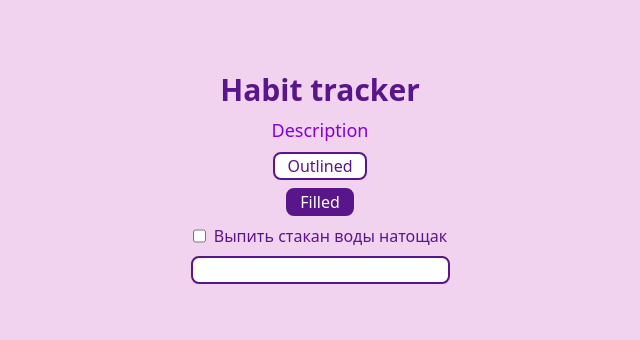
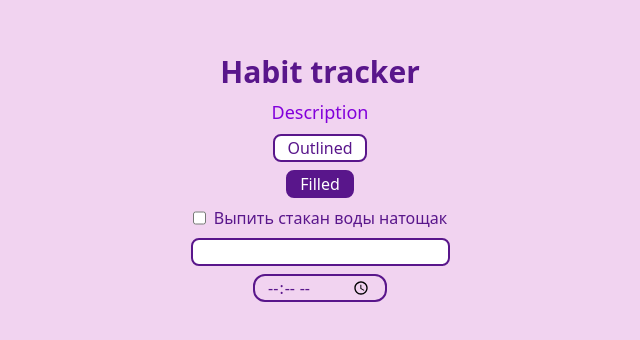
Before and after one commit to AngelinaStalnaya/habit-tracker, a React (Vite) app: page / in a window 1280 px wide. Shown: the part 222-562 px from the top of the page, without its empty margins (320-960 px from the left). Built offline with nearby package versions, Linux system fonts and the light colour scheme.

Commit message:
input time component added

```diff
--- a/src/App.tsx
+++ b/src/App.tsx
@@ -2,7 +2,8 @@ import './App.css';
 import ButtonFilled from './components/ui/buttons/ButtonFilled';
 import ButtonOutlined from './components/ui/buttons/ButtonOutlined';
 import Checkbox from './components/ui/checkbox/Checkbox';
-import InputComp from './components/ui/input/InputComp';
+import InputText from './components/ui/inputs/InputText';
+import InputTime from './components/ui/inputs/InputTime';
 import Header from './components/ui/text/Header';
 import Paragraph from './components/ui/text/Paragraph';
 
@@ -15,7 +16,8 @@ function App() {
       <ButtonOutlined type='button' handleBtnClick={() => console.log('clicked outlined')}>Outlined</ButtonOutlined>
       <ButtonFilled type='button' handleBtnClick={() => console.log('clicked filled')}>Filled</ButtonFilled>
       <Checkbox label='Выпить стакан воды натощак' id='7' name='try' value='water' />
-      <InputComp name='1 input' />
+      <InputText name='1 input' />
+      <InputTime required/>
 
     </div>
   )
--- a/src/components/ui/input/inputTypes.ts
+++ /dev/null
@@ -1,3 +0,0 @@
-export type InputProps = {
-    name: string,
-};
--- a/src/components/ui/input/InputComp.tsx
+++ b/src/components/ui/inputs/InputText.tsx
@@ -1,7 +1,7 @@
 import { useState } from "react";
-import { InputProps } from "./inputTypes";
+import { InputTextProps } from "./inputTypes";
 
-const InputComp = ({ name }: InputProps) => {
+const InputText = ({ name }: InputTextProps) => {
     const [inputValue, setInputValue] = useState<string>('');
 
     return (
@@ -15,4 +15,4 @@ const InputComp = ({ name }: InputProps) => {
     )
 }
 
-export default InputComp;
+export default InputText;
--- /dev/null
+++ b/src/components/ui/inputs/InputTime.tsx
@@ -0,0 +1,20 @@
+import { useState } from "react";
+import { InputTimeProps } from "./inputTypes";
+
+
+const InputTime = ({ required, startValue}: InputTimeProps) => {
+    const [notifyTime, setNotifyTime] = useState<string | undefined>(undefined)
+    return (
+        <input
+            className="text-purple-900 border-2 rounded-xl px-3 pz-2 cursor-pointer border-purple-900"
+            type='time'
+            name='notification'
+            required={required}
+            value={startValue? startValue :notifyTime}
+            onChange={(e)=> setNotifyTime(e.target.value)}
+        >
+        </input>
+    )
+}
+
+export default InputTime;
--- /dev/null
+++ b/src/components/ui/inputs/inputTypes.ts
@@ -0,0 +1,8 @@
+export type InputTextProps = {
+    name: string,
+};
+
+export type InputTimeProps = {
+    required: boolean,
+    startValue? : string,
+}
```
